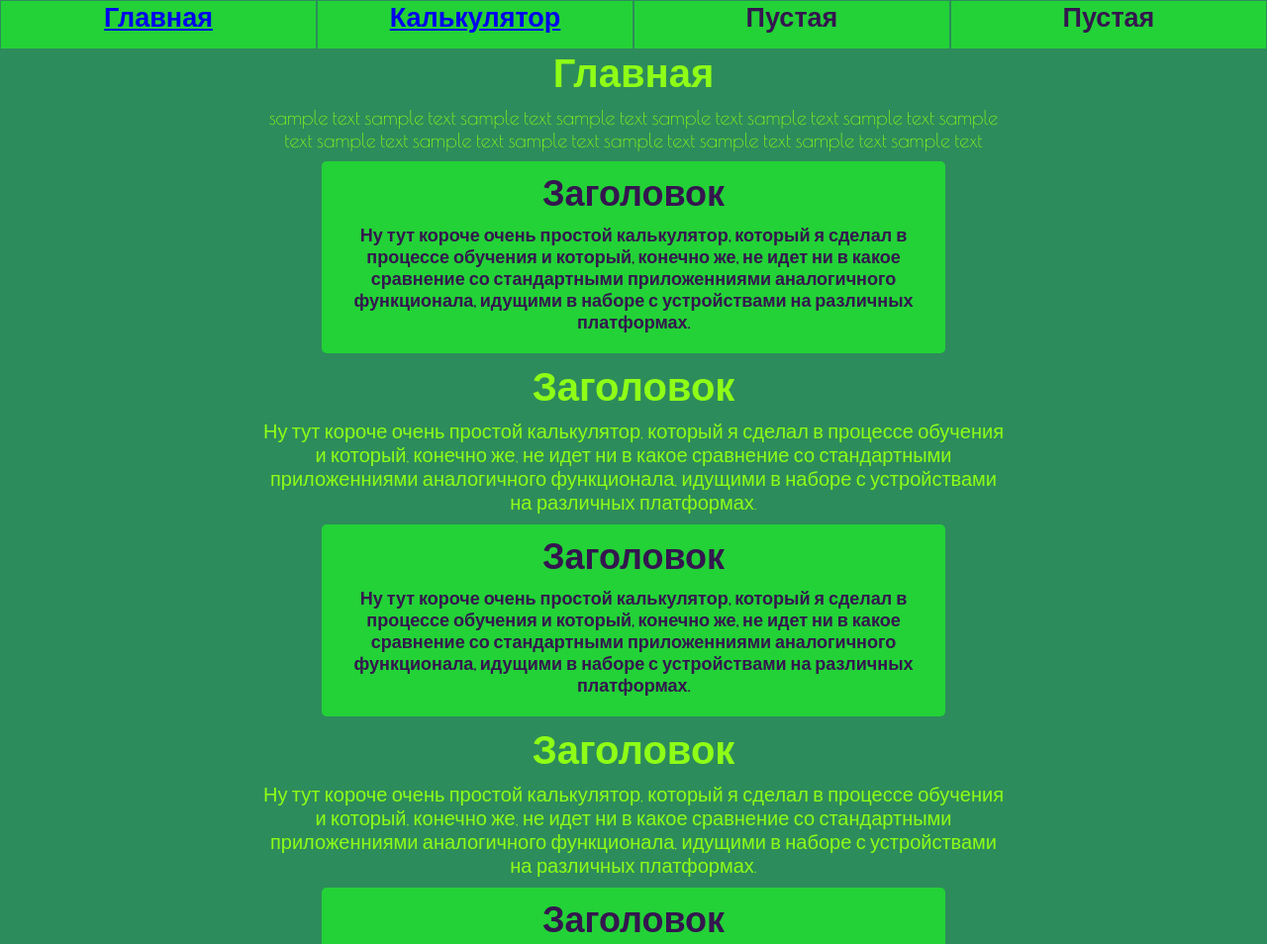
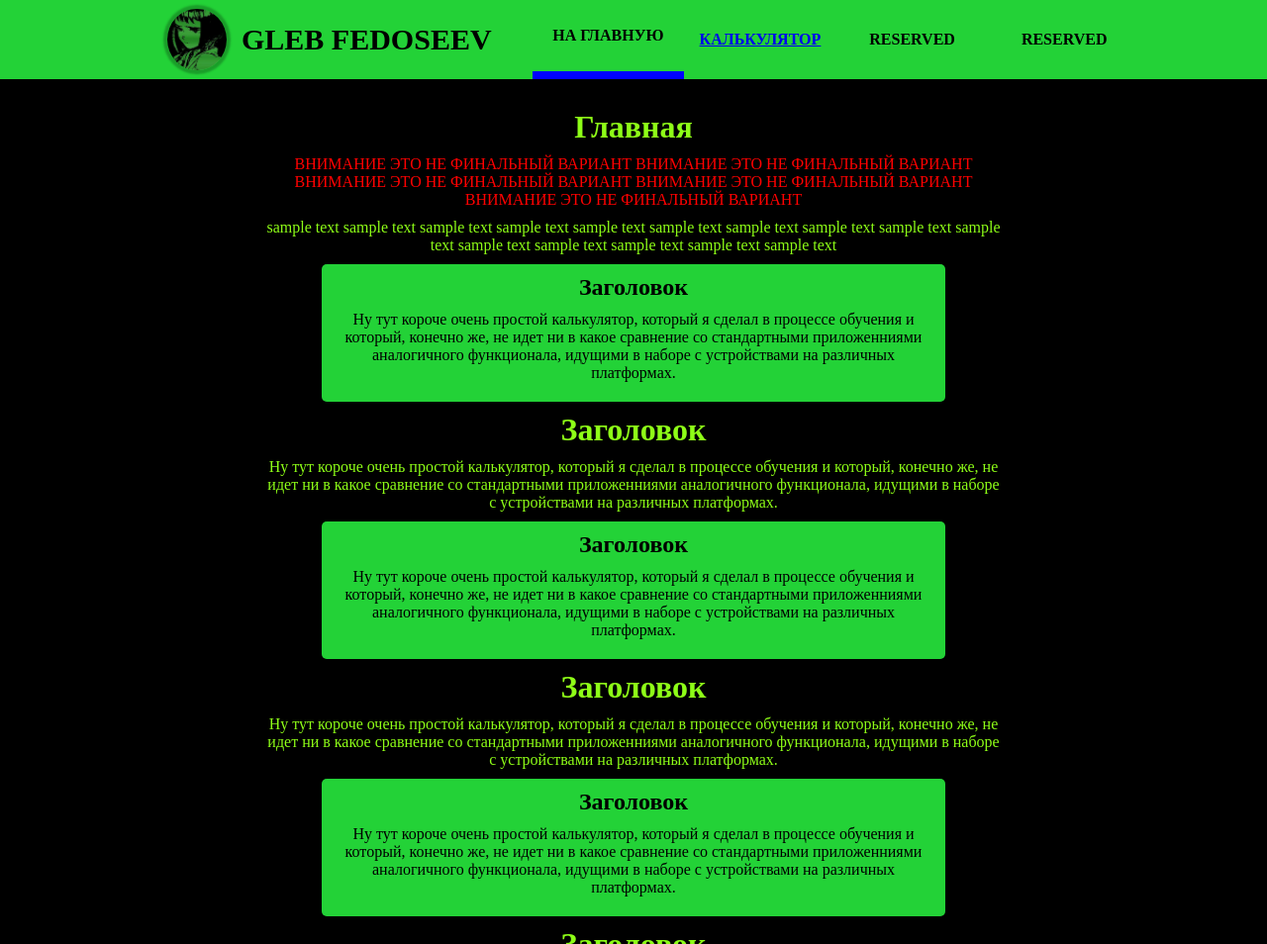
Before and after one commit to heartplay/shitofmyass, a plain HTML site: page index.html in a window 1280 px wide. Shown: the top 954 px of the page at 99% size. Drawn offline with nearby package versions, Linux system fonts and the light colour scheme; a web font is replaced by a local one.

Commit message:
Add files via upload

```diff
--- a/index.html
+++ b/index.html
@@ -3,27 +3,58 @@
   <head>
     <meta charset="UTF-8" />
     <title>shit of my ass</title>
-    <link rel="stylesheet" href="styles.css" />
-    <!-- подключение основного css -->
+    <link rel="stylesheet" href="styles.css"/>                    <!-- подключение основного css -->
+    <script src="scripts.js" defer></script>                       <!-- подключение js -->
   </head>
   <body>
-    <div class="navigation">
+    <!-- <div class="navigation">
       <div>
-        <a href="#mainpage"><h2>Главная</h2></a>
+        <a href="#main-page"><h2>Главная</h2></a>
       </div>
       <div><a href="calculator.html"><h2>Калькулятор</h2></a></div>
       <div><h2>Пустая</h2></div>
       <div><h2>Пустая</h2></div>
+    </div> -->
+    <!-- <div class="navigation"> -->
+      <!-- <div class="left-navigation"><p>123</p></div>
+      <div class="right-navigation"><p>123</p></div> -->
+      <!-- <p>textsample</p>
+      <p>textsample</p>
+      <p>textsample</p>
+      <p>textsample</p>
+      <p>textsample</p> -->
+      <!-- <div class="navigation-left"></div>
+      <div class="navigation-center"></div>
+      <div class="navigation-right"></div> -->
     </div>
+    <header class="header" id="header">
+      <div class="header-inner">
+        <div class="header-inner-left">
+          <div class="logo">
+            <img src="main-page-avatar.jpg" alt=":(" id="avatar-logo"/>
+            GLEB FEDOSEEV
+          </div>
+        </div>
+        <div class="header-inner-right">
+          <div class="navigation">
+            <div id="current-page">На главную</div>
+            <div><a href="calculator.html">Калькулятор</a></div>
+            <div>Reserved</div>
+            <div>Reserved</div>
+          </div>
+        </div>
+      </div>
+    </header>
     <div class="outer">
-      <h1 id="mainpage">Главная</h1>
+      <h1 id="main-page">Главная</h1>
+      <p><font color="red">ВНИМАНИЕ ЭТО НЕ ФИНАЛЬНЫЙ ВАРИАНТ ВНИМАНИЕ ЭТО НЕ ФИНАЛЬНЫЙ ВАРИАНТ ВНИМАНИЕ ЭТО НЕ ФИНАЛЬНЫЙ ВАРИАНТ ВНИМАНИЕ ЭТО НЕ ФИНАЛЬНЫЙ ВАРИАНТ ВНИМАНИЕ ЭТО НЕ ФИНАЛЬНЫЙ ВАРИАНТ</font></p>
       <p>
         sample text sample text sample text sample text sample text sample text
         sample text sample text sample text sample text sample text sample text
         sample text sample text sample text
       </p>
       <div class="inner">
-        <h1>Заголовок</h1>
+        <h2>Заголовок</h2>
         <p>
           Ну тут короче очень простой калькулятор, который я сделал в процессе
           обучения и который, конечно же, не идет ни в какое сравнение со
@@ -39,7 +70,7 @@
         устройствами на различных платформах.
       </p>
       <div class="inner">
-        <h1>Заголовок</h1>
+        <h2>Заголовок</h2>
         <p>
           Ну тут короче очень простой калькулятор, который я сделал в процессе
           обучения и который, конечно же, не идет ни в какое сравнение со
@@ -55,7 +86,7 @@
         устройствами на различных платформах.
       </p>
       <div class="inner">
-        <h1>Заголовок</h1>
+        <h2>Заголовок</h2>
         <p>
           Ну тут короче очень простой калькулятор, который я сделал в процессе
           обучения и который, конечно же, не идет ни в какое сравнение со
@@ -71,7 +102,7 @@
         устройствами на различных платформах.
       </p>
       <div class="inner">
-        <h1>Заголовок</h1>
+        <h2>Заголовок</h2>
         <p>
           Ну тут короче очень простой калькулятор, который я сделал в процессе
           обучения и который, конечно же, не идет ни в какое сравнение со
@@ -98,7 +129,12 @@
         >
       </div>
     </div> -->
-      <div style="margin-bottom: 500px"></div>
+
+      <!-- <div style="margin-bottom: 500px"></div> -->
     </div>
+    <!-- <div class="box-model">
+      <div></div>
+      <div></div>
+    </div> -->
   </body>
 </html>
--- /dev/null
+++ b/main-page-styles.css
@@ -0,0 +1,29 @@
+.navigation a {
+    text-decoration: none;
+    color: #ffd000;
+}
+
+.navigation h3 {
+    margin: 0;
+    margin-top: 5px;
+}
+
+.info {
+    display: flex;
+    border: 1px solid red;
+}
+
+.avatar {
+    width: 250px;
+    border-radius: 50%;
+    box-shadow: 0px 0px 5px 12px rgba(0,0,0,0.25);
+    border: 1px solid red;
+}
+
+.info-text {
+    border: 1px solid red;
+}
+
+.head {
+    border: 1px solid red;
+}
--- a/styles.css
+++ b/styles.css
@@ -1,29 +1,134 @@
 @import url('https://fonts.googleapis.com/css2?family=Bebas+Neue&family=Cormorant+SC:wght@400;500&family=Jersey+15&family=Poiret+One&display=swap');
 body {
     margin: 0;
-    background-color: #2d8c5b;
+    /* background-color: #2d8c5b; */
+    background-color: black;
     text-align: center;
-    font: normal 20px 'Poiret One', sans-serif;
+    /* font: normal 20px 'Poiret One', sans-serif; */
+    /* color: #8EFE17; */
     color: #8EFE17;
 }
 
-body h1 {
+/* body h1 {
     margin-top: 0;
     margin-bottom: 10px;
+} */
+
+/* body h2 {
+    margin-top: 0;
+    margin-bottom: 10px;
+} */
+
+/* body p {
+    margin-top: 0;
+    margin-bottom: 10px;
+} */
+
+header {
+    position: sticky;
+    top: 0;
+    width: 100%;
+    height: 80px;
+    background-color: #23D237;
 }
 
-body h2 {
-    margin-top: 0;
-    margin-bottom: 10px;
+.header-inner {
+    display: flex;
+    box-sizing: border-box;
+    max-width: 1024px;
+    height: 100%;
+    margin: auto;
+    color: black;
+    font-weight: bold;
+    /* border: 1px solid red; */
+    /* text-align: center; */
+    /* font-size: 24px; */
+    /* color: #34164E; */
 }
 
-body p {
-    margin-top: 0;
-    margin-bottom: 10px;
+.header-inner-left {
+    /* display: flex; */
+    /* align-items: center; */
+    box-sizing: border-box;
+    width: 40%;
+    height: 100%;
+    /* margin: auto; */
+    /* border: 1px solid red; */
+    /* font-size: 14px; */
+}
+
+.logo {
+    display: flex;
+    text-align: center;
+    justify-content: center;
+    align-items: center;
+    height: 100%;
+    width: 100%;
+    font-size: 30px;
+    /* letter-spacing: 3.8px; */
+    /* color: #34164E; */
+    color: black;
+}
+
+#avatar-logo {
+    width: 60px;
+    margin-right: 15px;
+    border-radius: 50%;
+    box-shadow: 0px 0px 2px 4px rgba(0,0,0,0.25);
+}
+
+/* .logo {
+    display: flex;
+    text-align: center;
+    justify-content: center;
+    align-items: center;
+    height: 100%;
+    width: 100%;
+    font-size: 20px;
+    font-weight: bold;
+
+} */
+
+.header-inner-right {
+    box-sizing: border-box;
+    width: 60%;
+    height: 100%;
+    /* border: 1px solid red; */
 }
 
 .navigation {
+    display: flex;
+    /* text-align: center;
+    justify-content: center;
+    align-items: center; */
+    width: 100%;
+    height: 100%;
+}
+
+.navigation > div {
+    display: flex;
+    box-sizing: border-box;
+    width: 25%;
+    height: 100%;
+    /* border: 1px solid red; */
+    text-align: center;
+    justify-content: center;
+    align-items: center;
+    text-transform: uppercase;
+}
+
+.navigation > div:hover {
+    border-bottom: 8px solid blue;
+    box-shadow: 0px 0px 2px 4px rgba(0,0,0,0.25);
+}
+
+#current-page {
+    border-bottom: 8px solid blue;
+}
+
+/* .navigation {
     position: sticky;
+    float: left;
     display: inline;
     top: 0;
     width: 100%;
@@ -34,9 +139,9 @@ body p {
     font-size: 18px;
     font-weight: bold;
     color: #34164E;
-}
+}  */
 
-.navigation > div {
+/* .navigation > div {
     float: left;
     height: 50px;
     width: 25%;
@@ -44,13 +149,36 @@ body p {
     box-sizing: border-box;
     text-align: center;
     border: 1px solid #2d8c5b;
-}
+} */
+
+/* .header-inner {
+    display: block;
+    position: fixed;
+    width: 100%;
+    position: sticky;
+    height: 50px;
+} */
 
 .outer {
     max-width: 750px;
     margin: auto;
     text-align: center;
 
+}
+
+.outer h1 {
+    margin-top: 0;
+    margin-bottom: 10px;
+}
+
+.outer h2 {
+    margin-top: 0;
+    margin-bottom: 10px;
+}
+
+.outer p {
+    margin-top: 0;
+    margin-bottom: 10px;
 }
 
 .inner {
@@ -65,7 +193,32 @@ body p {
     padding-right: 15px;
     background-color: #23D237;
     text-align: center;
+    /* text-align: justify; */   /* книжное выравнивание текста
     font-size: 18px;
     font-weight: bold;
-    color: #34164E;
+    /* color: #34164E; */
+    color: black;
 }
+
+.inner h1 {
+    margin-top: 0;
+    margin-bottom: 10px;
+}
+
+.inner h2 {
+    margin-top: 0;
+    margin-bottom: 10px;
+}
+
+.inner p {
+    margin-top: 0;
+    margin-bottom: 10px;
+}
+
+#main-page {
+    margin-top: 30px;
+}
+
+#calculator-page {
+    margin-top: 30px;
+}
```
Also changed, not shown: calculator-styles.css (+10 -0 lines), calculator.html (+24 -5 lines), scripts.js (added, +35 -0 lines).
